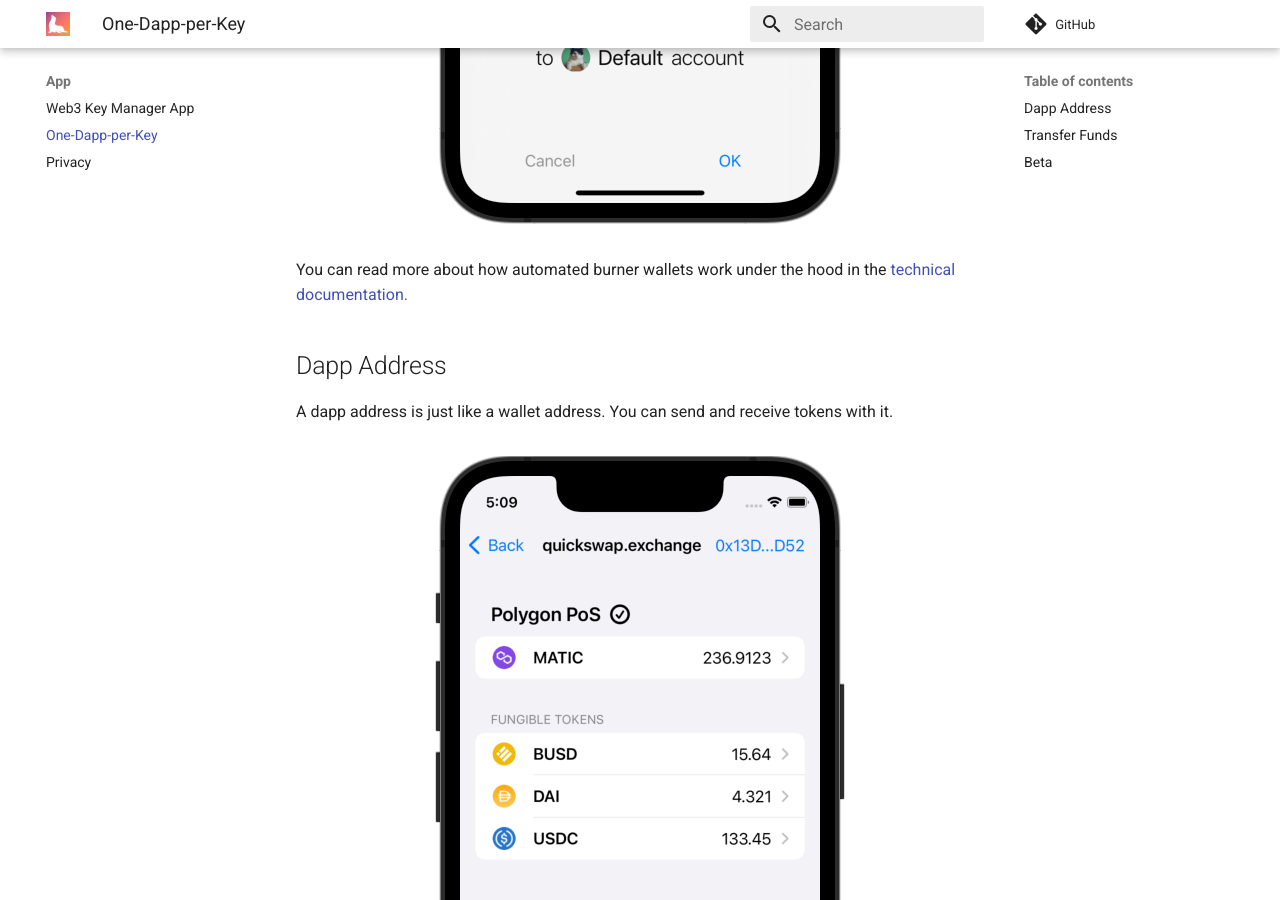
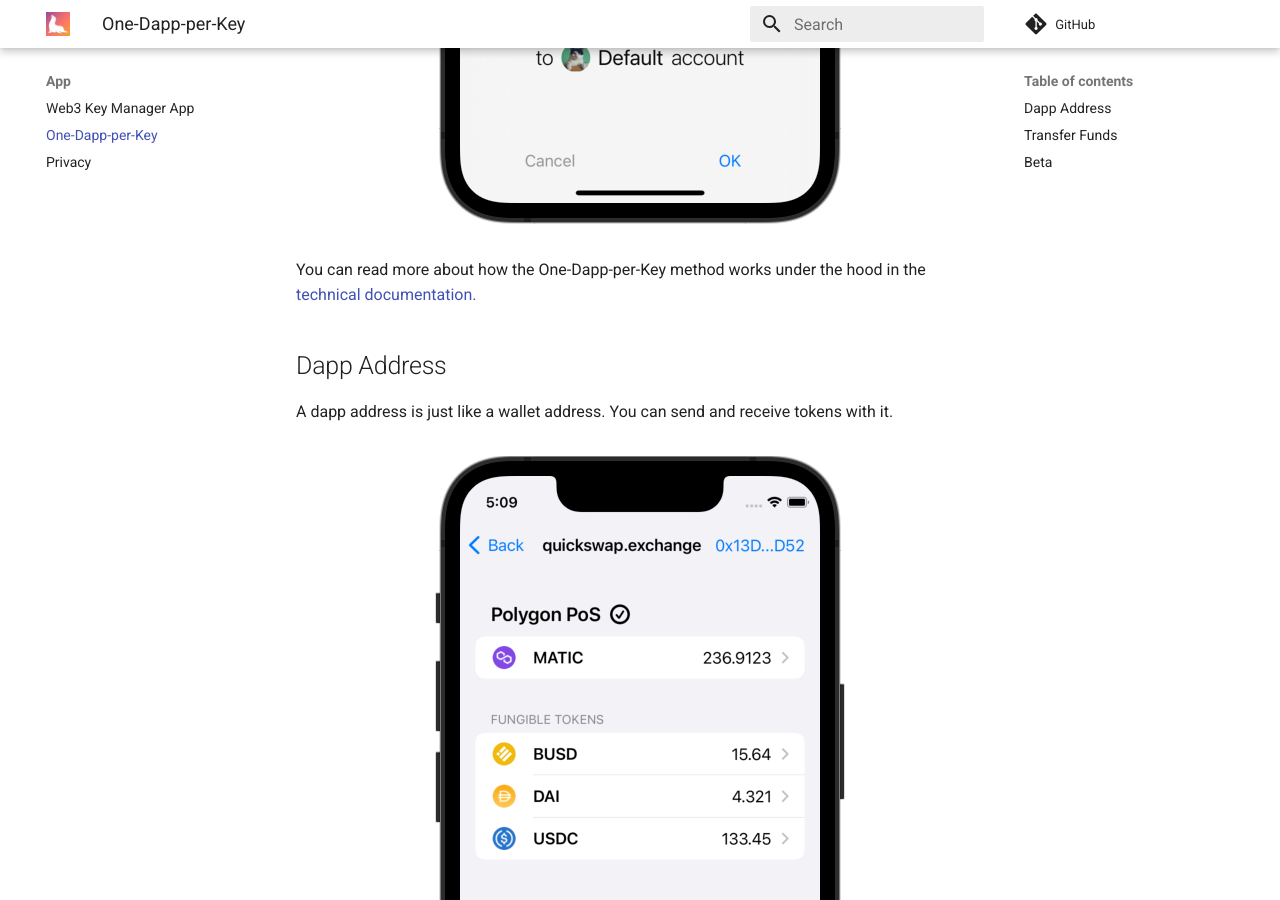
Before and after one commit to sealvault/sealvault, an MkDocs documentation site: the page built from website/src/one-dapp-per-key.md, in a window 1280 px wide and 900 px high, scrolled down 1067 px. Built offline with MkDocs 1.6.1 and Material for MkDocs 9.7.7, drawn with Linux system fonts in a browser that asks for light colours; comment, search, counter and statistics services are not loaded.

Commit message:
Improve website copy

```diff
--- a/website/src/one-dapp-per-key.md
+++ b/website/src/one-dapp-per-key.md
@@ -11,8 +11,8 @@ Wallet addresses are never connected to dapps.  This isolation
 ![iOS app add dapp view](./assets/images/screenshots/add-dapp.png){ loading=lazy }
 </figure>
 
-You can read more about how automated burner wallets work under the hood in the
-[technical documentation.](./dev-docs/design/one-dapp-per-key.md)
+You can read more about how the One-Dapp-per-Key method works under the hood in
+the [technical documentation.](./dev-docs/design/one-dapp-per-key.md)
 
 ## Dapp Address
 
```
